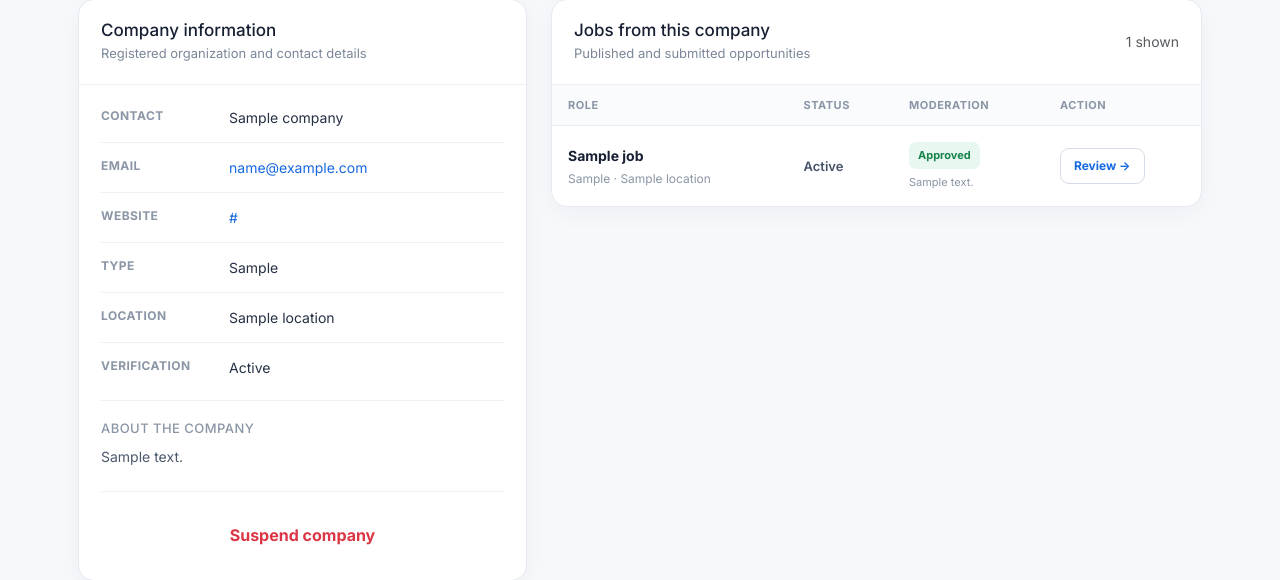
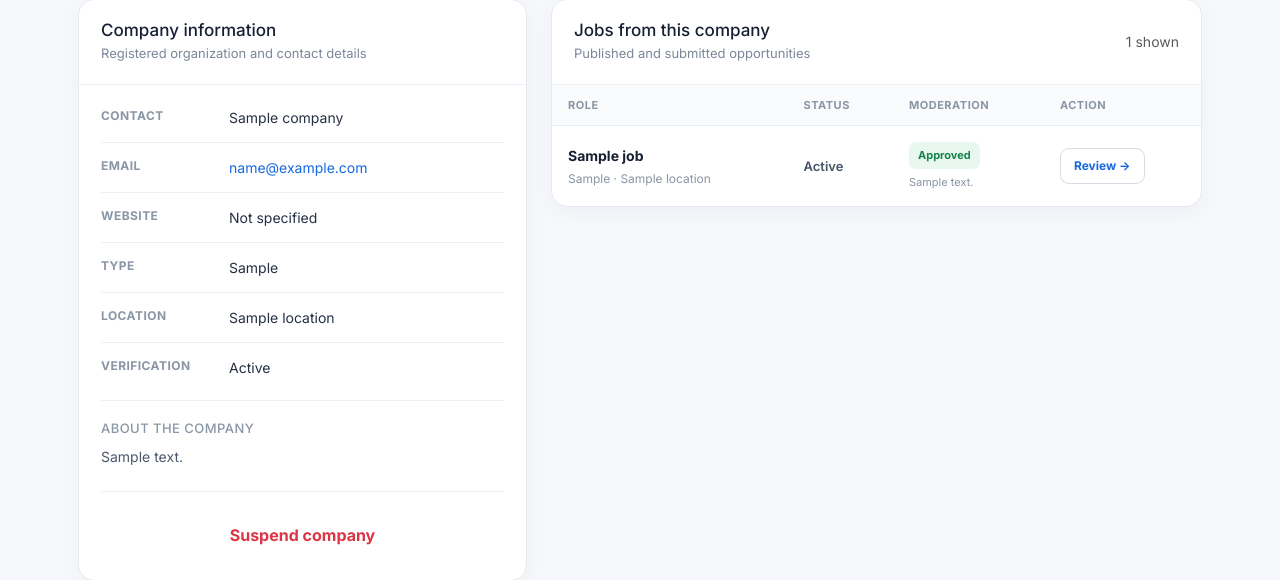
Before and after one commit to deathkernel/FresherFlow, a Flask app: template templates/admin/company-detail.html in a window 1280 px wide. Shown: the part 229-809 px from the top of the page. Run offline with Flask 3, Linux system fonts and the light colour scheme; the template is opened without the code that fills it: most values are stand-ins (such as "Sample title", 1, 10 or a date in 2020).

Commit message:
Render only validated employer website links

```diff
--- a/templates/admin/company-detail.html
+++ b/templates/admin/company-detail.html
@@ -55,7 +55,7 @@
           <div class="detail-list">
             <div class="detail-row"><span class="detail-label">Contact</span><span class="detail-value">{{ company.contact_name or 'Not provided' }}</span></div>
             <div class="detail-row"><span class="detail-label">Email</span><span class="detail-value"><a href="mailto:{{ company.email }}">{{ company.email }}</a></span></div>
-            <div class="detail-row"><span class="detail-label">Website</span><span class="detail-value">{% if company.website %}<a href="{{ company.website }}" target="_blank" rel="noopener">{{ company.website }}</a>{% else %}Not specified{% endif %}</span></div>
+            <div class="detail-row"><span class="detail-label">Website</span><span class="detail-value">{% set safe_website = company.website|safe_website %}{% if safe_website %}<a href="{{ safe_website }}" target="_blank" rel="noopener">{{ safe_website }}</a>{% else %}Not specified{% endif %}</span></div>
             <div class="detail-row"><span class="detail-label">Type</span><span class="detail-value">{{ company.organization_type or 'Not specified' }}</span></div>
             <div class="detail-row"><span class="detail-label">Location</span><span class="detail-value">{{ company.location or 'Not specified' }}</span></div>
             <div class="detail-row"><span class="detail-label">Verification</span><span class="detail-value">{{ company.verification_status|capitalize if company.verification_status else 'Not specified' }}</span></div>
```
